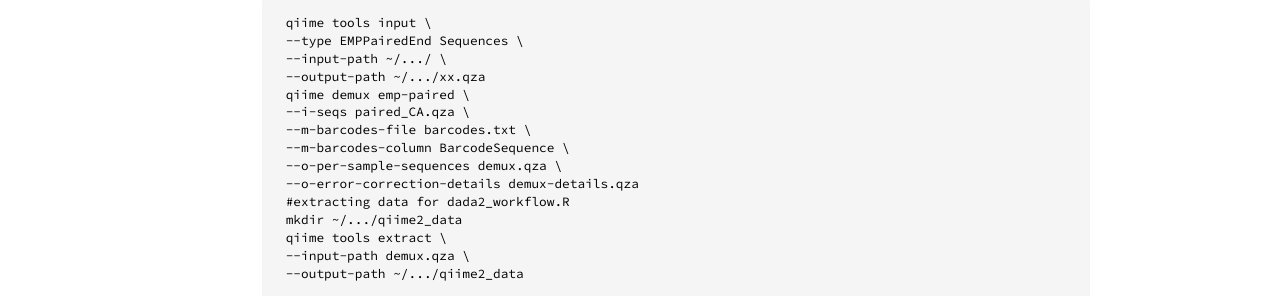
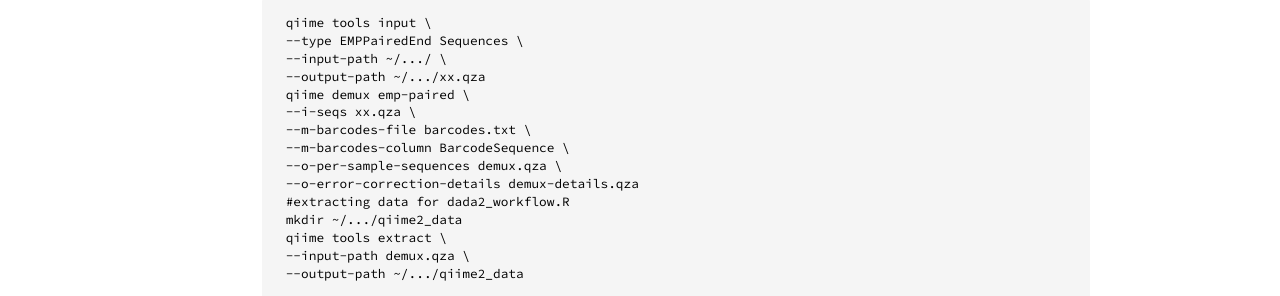
Before and after one commit to huananfshi/huananfshi.github.io, a Jekyll site: the page built from Bioinformatics/a-16s-microbiome-analysis-workflow.md, in a window 1280 px wide and 900 px high, scrolled down 744 px. Shown: the part 246-542 px from the top of the window. Built offline with Jekyll 4.4.1, drawn with Linux system fonts in a browser that asks for light colours; nearby versions of some CDN libraries.

Commit message:
Update a-16s-microbiome-analysis-workflow.md

```diff
--- a/Bioinformatics/a-16s-microbiome-analysis-workflow.md
+++ b/Bioinformatics/a-16s-microbiome-analysis-workflow.md
@@ -36,7 +36,7 @@ tags: [workflows]
     --input-path ~/.../ \
     --output-path ~/.../xx.qza
     qiime demux emp-paired \
-    --i-seqs paired_CA.qza \
+    --i-seqs xx.qza \
     --m-barcodes-file barcodes.txt \
     --m-barcodes-column BarcodeSequence \
     --o-per-sample-sequences demux.qza \
```
